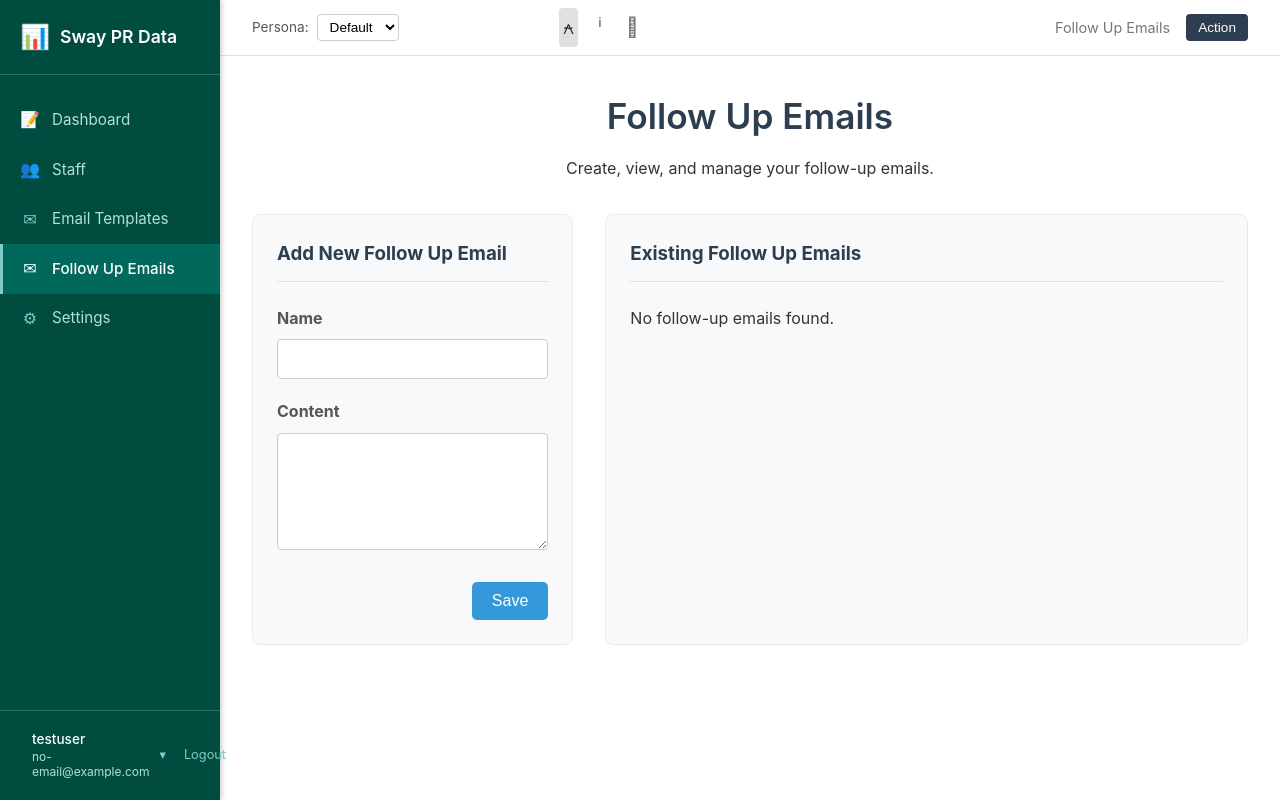
After one commit to cachimiro/cv, a Flask app: page /follow-up-email in a window 1280 px wide. The commit adds this page. Run offline with Flask 3, Linux system fonts and the light colour scheme; a user stored in the database is signed in; data that the repository does not hold is empty.

Commit message:
feat: Add follow up email page
This commit adds a new page to the application that allows users to create, edit, and delete follow-up emails.

The new page is available at `/follow-up-email` and includes the following features:
- A form to add new follow-up emails with a name and content.
- A list of existing follow-up emails with options to edit and delete.
- A modal dialog to edit the name and content of existing emails.

The backend has been updated with a new `follow_up_emails` table in the database and new API endpoints to handle the CRUD operations.

The existing test suite has been updated to work with the current implementation of the webhook functionality.

```diff
--- a/app.py
+++ b/app.py
@@ -59,6 +59,12 @@ def staff_management():
 def email_templates():
     """Serves the email templates page."""
     return render_template('email_templates.html')
+
+@app.route('/follow-up-email')
+@login_required
+def follow_up_email():
+    """Serves the follow up email page."""
+    return render_template('follow_up_email.html')
 
 @app.route('/outreach/<int:template_id>')
 @login_required
@@ -387,6 +393,70 @@ def email_template(template_id):
         conn.close()
 
         return jsonify({"message": "Template updated successfully"})
+
+# --- Follow Up Email API Endpoints ---
+@app.route('/api/follow-up-emails', methods=['GET'])
+@login_required
+def get_follow_up_emails():
+    conn = database.get_db_connection()
+    cursor = conn.cursor()
+    cursor.execute("SELECT id, name, content FROM follow_up_emails")
+    emails = cursor.fetchall()
+    conn.close()
+    return jsonify([dict(row) for row in emails])
+
+@app.route('/api/follow-up-emails', methods=['POST'])
+@login_required
+def add_follow_up_email():
+    data = request.get_json()
+    name = data.get('name')
+    content = data.get('content')
+
+    if not name or not content:
+        return jsonify({"error": "Name and content are required"}), 400
+
+    conn = database.get_db_connection()
+    cursor = conn.cursor()
+    cursor.execute("INSERT INTO follow_up_emails (name, content) VALUES (?, ?)", (name, content))
+    conn.commit()
+    new_id = cursor.lastrowid
+    conn.close()
+
+    return jsonify({"message": "Follow-up email added successfully", "id": new_id}), 201
+
+@app.route('/api/follow-up-email/<int:email_id>', methods=['GET', 'PUT', 'DELETE'])
+@login_required
+def follow_up_email_by_id(email_id):
+    conn = database.get_db_connection()
+    cursor = conn.cursor()
+
+    if request.method == 'GET':
+        cursor.execute("SELECT id, name, content FROM follow_up_emails WHERE id = ?", (email_id,))
+        email = cursor.fetchone()
+        conn.close()
+        if email:
+            return jsonify(dict(email))
+        else:
+            return jsonify({"error": "Follow-up email not found"}), 404
+
+    if request.method == 'PUT':
+        data = request.get_json()
+        name = data.get('name')
+        content = data.get('content')
+
+        if not name or not content:
+            return jsonify({"error": "Name and content are required"}), 400
+
+        cursor.execute("UPDATE follow_up_emails SET name = ?, content = ? WHERE id = ?", (name, content, email_id))
+        conn.commit()
+        conn.close()
+        return jsonify({"message": "Follow-up email updated successfully"})
+
+    if request.method == 'DELETE':
+        cursor.execute("DELETE FROM follow_up_emails WHERE id = ?", (email_id,))
+        conn.commit()
+        conn.close()
+        return jsonify({"message": "Follow-up email deleted successfully"})
 
 @app.route('/api/upload-template', methods=['POST'])
 @login_required
--- /dev/null
+++ b/static/js/follow_up_email.js
@@ -0,0 +1,196 @@
+document.addEventListener('DOMContentLoaded', function() {
+    const addFollowUpForm = document.getElementById('add-follow-up-form');
+    const followUpEmailsList = document.getElementById('follow-up-emails-list');
+
+    // Function to fetch and display follow-up emails
+    async function loadFollowUpEmails() {
+        try {
+            const response = await fetch('/api/follow-up-emails');
+            if (!response.ok) {
+                throw new Error(`HTTP error! status: ${response.status}`);
+            }
+            const emails = await response.json();
+
+            followUpEmailsList.innerHTML = ''; // Clear current list
+            if (emails.length === 0) {
+                followUpEmailsList.innerHTML = '<p>No follow-up emails found.</p>';
+                return;
+            }
+
+            const table = document.createElement('table');
+            table.className = 'companies-table'; // Use existing table style
+            table.innerHTML = `
+                <thead>
+                    <tr>
+                        <th>Name</th>
+                        <th>Content</th>
+                        <th>Actions</th>
+                    </tr>
+                </thead>
+                <tbody>
+                </tbody>
+            `;
+            const tbody = table.querySelector('tbody');
+            emails.forEach(email => {
+                const row = tbody.insertRow();
+                row.innerHTML = `
+                    <td>${escapeHTML(email.name)}</td>
+                    <td><pre class="template-content">${escapeHTML(email.content.substring(0, 150))}${email.content.length > 150 ? '...' : ''}</pre></td>
+                    <td class="action-buttons">
+                        <button class="btn btn-secondary btn-sm" onclick="viewFollowUpEmail(${email.id})">Edit</button>
+                        <button class="btn btn-danger btn-sm" onclick="deleteFollowUpEmail(${email.id})">Delete</button>
+                    </td>
+                `;
+            });
+            followUpEmailsList.appendChild(table);
+        } catch (error) {
+            console.error('Error loading follow-up emails:', error);
+            followUpEmailsList.innerHTML = '<p>Error loading follow-up emails. Please try again later.</p>';
+        }
+    }
+
+    // Handle form submission
+    if (addFollowUpForm) {
+        addFollowUpForm.addEventListener('submit', async function(event) {
+            event.preventDefault();
+            const name = document.getElementById('name').value;
+            const content = document.getElementById('content').value;
+            const submitButton = addFollowUpForm.querySelector('button[type="submit"]');
+
+            submitButton.disabled = true;
+            submitButton.textContent = 'Saving...';
+
+            try {
+                const response = await fetch('/api/follow-up-emails', {
+                    method: 'POST',
+                    headers: {
+                        'Content-Type': 'application/json'
+                    },
+                    body: JSON.stringify({ name, content })
+                });
+
+                const result = await response.json();
+
+                if (response.ok) {
+                    showFlashMessage(result.message || 'Follow-up email saved successfully!', 'success');
+                    addFollowUpForm.reset(); // Clear the form
+                    loadFollowUpEmails(); // Refresh the list
+                } else {
+                    throw new Error(result.error || 'An unknown error occurred.');
+                }
+            } catch (error) {
+                console.error('Save error:', error);
+                showFlashMessage(`Save failed: ${error.message}`, 'danger');
+            } finally {
+                submitButton.disabled = false;
+                submitButton.textContent = 'Save';
+            }
+        });
+    }
+
+    // Initial load of follow-up emails
+    loadFollowUpEmails();
+
+    const modal = document.getElementById('edit-modal');
+    const closeButtons = modal.querySelectorAll('.close-btn');
+    const editForm = document.getElementById('edit-form');
+
+    closeButtons.forEach(button => {
+        button.addEventListener('click', function() {
+            modal.style.display = 'none';
+        });
+    });
+
+
+    window.addEventListener('click', function(event) {
+        if (event.target == modal) {
+            modal.style.display = 'none';
+        }
+    });
+
+    editForm.addEventListener('submit', async function(event) {
+        event.preventDefault();
+        const id = document.getElementById('edit-id').value;
+        const name = document.getElementById('edit-name').value;
+        const content = document.getElementById('edit-content').value;
+
+        try {
+            const response = await fetch(`/api/follow-up-email/${id}`, {
+                method: 'PUT',
+                headers: {
+                    'Content-Type': 'application/json'
+                },
+                body: JSON.stringify({ name, content })
+            });
+
+            const result = await response.json();
+
+            if (response.ok) {
+                showFlashMessage(result.message || 'Follow-up email updated successfully!', 'success');
+                modal.style.display = 'none';
+                loadFollowUpEmails(); // Refresh the list
+            } else {
+                throw new Error(result.error || 'An unknown error occurred.');
+            }
+        } catch (error) {
+            console.error('Update error:', error);
+            showFlashMessage(`Update failed: ${error.message}`, 'danger');
+        }
+    });
+});
+
+// Helper function to escape HTML to prevent XSS
+function escapeHTML(str) {
+    return str.replace(/[&<>"']/g, function(match) {
+        return {
+            '&': '&amp;',
+            '<': '&lt;',
+            '>': '&gt;',
+            '"': '&quot;',
+            "'": '&#39;'
+        }[match];
+    });
+}
+
+async function viewFollowUpEmail(id) {
+    try {
+        const response = await fetch(`/api/follow-up-email/${id}`);
+        if (!response.ok) {
+            throw new Error(`HTTP error! status: ${response.status}`);
+        }
+        const email = await response.json();
+
+        const modal = document.getElementById('edit-modal');
+        modal.querySelector('#edit-id').value = email.id;
+        modal.querySelector('#edit-name').value = email.name;
+        modal.querySelector('#edit-content').value = email.content;
+
+        modal.style.display = 'block';
+    } catch (error) {
+        console.error('Error fetching follow-up email:', error);
+        showFlashMessage('Could not fetch follow-up email details.', 'danger');
+    }
+}
+
+
+async function deleteFollowUpEmail(id) {
+    if (confirm(`Are you sure you want to delete this follow-up email?`)) {
+        try {
+            const response = await await fetch(`/api/follow-up-email/${id}`, {
+                method: 'DELETE'
+            });
+
+            const result = await response.json();
+
+            if(response.ok) {
+                showFlashMessage(result.message || 'Follow-up email deleted successfully!', 'success');
+                loadFollowUpEmails(); // Refresh the list
+            } else {
+                throw new Error(result.error || 'An unknown error occurred.');
+            }
+        } catch (error) {
+            console.error('Delete error:', error);
+            showFlashMessage(`Delete failed: ${error.message}`, 'danger');
+        }
+    }
+}
--- /dev/null
+++ b/templates/follow_up_email.html
@@ -0,0 +1,71 @@
+{% extends "layout.html" %}
+
+{% block title %}Follow Up Email - Sway PR Data{% endblock %}
+{% block page_title %}Follow Up Emails{% endblock %}
+
+{% block page_header %}
+    <div class="greeting-banner">
+        <h1>Follow Up Emails</h1>
+        <p>Create, view, and manage your follow-up emails.</p>
+    </div>
+{% endblock %}
+
+{% block content %}
+<div class="staff-management-container">
+    <div class="add-staff-form-container">
+        <h3>Add New Follow Up Email</h3>
+        <form id="add-follow-up-form">
+            <div class="form-group">
+                <label for="name">Name</label>
+                <input type="text" id="name" class="form-control" required>
+            </div>
+            <div class="form-group">
+                <label for="content">Content</label>
+                <textarea id="content" class="form-control" rows="5" required></textarea>
+            </div>
+            <div class="form-actions">
+                <button type="submit" class="btn btn-primary">Save</button>
+            </div>
+        </form>
+    </div>
+
+    <div class="staff-list-container">
+        <h3>Existing Follow Up Emails</h3>
+        <div id="follow-up-emails-list" class="data-table-container">
+            <!-- Follow up email list will be loaded here by JavaScript -->
+            <p>Loading follow up emails...</p>
+        </div>
+    </div>
+</div>
+
+<!-- Edit Modal -->
+<div id="edit-modal" class="modal" style="display:none;">
+    <div class="modal-content">
+        <div class="modal-header">
+            <h2 class="modal-title">Edit Follow Up Email</h2>
+            <button class="close-btn">&times;</button>
+        </div>
+        <form id="edit-form">
+            <div class="modal-body">
+                <input type="hidden" id="edit-id">
+                <div class="form-group">
+                    <label for="edit-name">Name</label>
+                    <input type="text" id="edit-name" class="form-control" required>
+                </div>
+                <div class="form-group">
+                    <label for="edit-content">Content</label>
+                    <textarea id="edit-content" class="form-control" rows="10" required></textarea>
+                </div>
+            </div>
+            <div class="modal-footer">
+                <button type="button" class="btn btn-secondary close-btn">Cancel</button>
+                <button type="submit" class="btn btn-primary">Save Changes</button>
+            </div>
+        </form>
+    </div>
+</div>
+{% endblock %}
+
+{% block extra_js %}
+    <script src="{{ url_for('static', filename='js/follow_up_email.js') }}"></script>
+{% endblock %}
--- a/templates/layout.html
+++ b/templates/layout.html
@@ -74,6 +74,7 @@
                     <!-- Placeholder icons: pencil for dashboard/data, gear for settings, user for profile -->
                 <li class="{{ 'active' if request.endpoint == 'staff_management' else '' }}"><a href="{{ url_for('staff_management') }}"><span class="nav-icon">&#128101;</span> Staff</a></li>
                 <li class="{{ 'active' if request.endpoint == 'email_templates' else '' }}"><a href="{{ url_for('email_templates') }}"><span class="nav-icon">&#9993;</span> Email Templates</a></li>
+                <li class="{{ 'active' if request.endpoint == 'follow_up_email' else '' }}"><a href="{{ url_for('follow_up_email') }}"><span class="nav-icon">&#9993;</span> Follow Up Emails</a></li>
                 <li class="{{ 'active' if request.endpoint == 'settings_placeholder' else '' }}"><a href="#"><span class="nav-icon">&#9881;</span> Settings</a></li>
                 </ul>
             </nav>
```
Also changed, not shown: database.py (+10 -1 lines), test_runner.py (+10 -18 lines), company_data.db, 2 other files.
